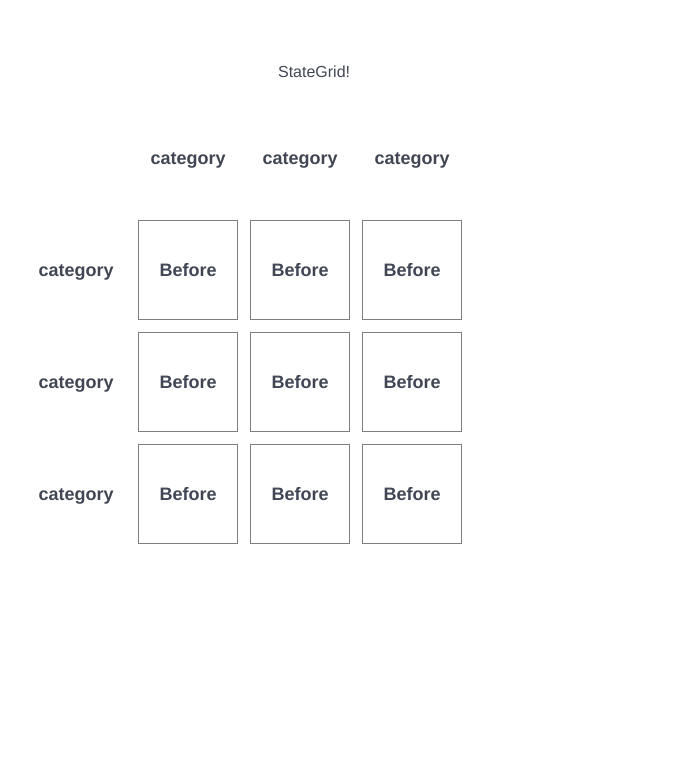
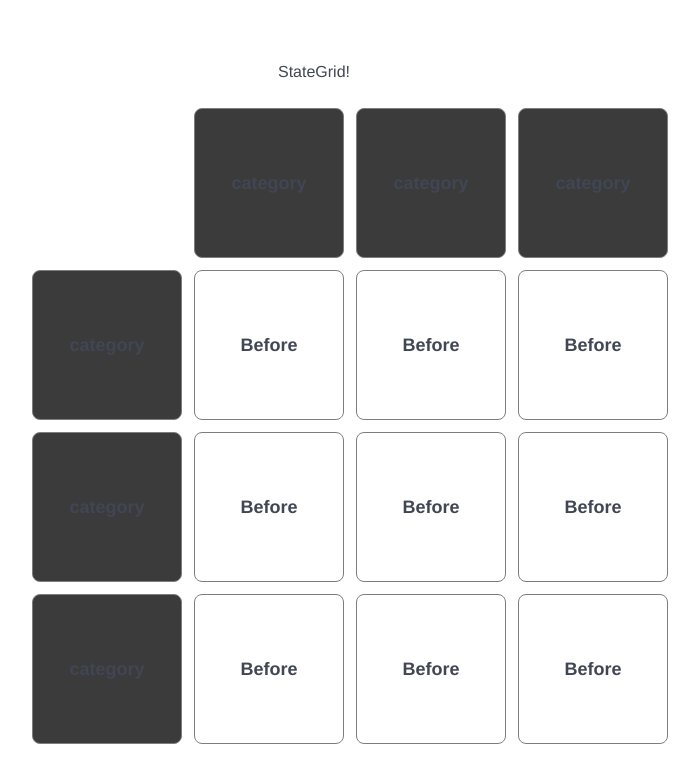
Before and after one commit to ericpetron/stategrid, a Vue app: page / in a window 1280 px wide. Shown: the top 782 px of the page, without its empty margins (326-1025 px from the left). Built offline with nearby package versions, Linux system fonts and the light colour scheme.

Commit message:
okay im stopping

```diff
--- a/src/App.vue
+++ b/src/App.vue
@@ -1,7 +1,15 @@
 <template>
   <h1>StateGrid!</h1>
   <br>
-  <GridItem />
+  <div class="container">
+    <div class="columns is-centered">
+      <div class="column is-half">
+        <GridItem />
+      </div>
+    </div>
+
+  </div>
+
 </template>
 
 <script>
--- /dev/null
+++ b/src/components/category-item.vue
@@ -0,0 +1,49 @@
+<template>
+    <div @click="toggleState" class="cat">
+
+      <p>{{ category }}</p>
+
+    </div>
+  </template>
+
+  <script>
+
+
+
+  export default {
+
+    name: "category-item",
+    components: {
+
+    },
+    data() {
+      return {
+        category: "category",
+      };
+    },
+    methods: {
+
+    },
+
+  };
+  </script>
+
+  <style scoped>
+  .cat {
+    display: flex;
+    align-items: center;
+    justify-content: center;
+    background-color: #3b3b3b;
+    border: 1px solid #7e7e7e;
+    border-radius: 8px;
+    font-size: 18px;
+    font-weight: bold;
+    height: 150px;
+    width: 150px;
+  }
+  .state-style {
+    font-size: 9px;
+    font-weight: bold;
+
+  }
+  </style>
--- a/src/components/grid-item.vue
+++ b/src/components/grid-item.vue
@@ -1,31 +1,31 @@
 <template>
-    <div class="container center">
+    <div class="container is-centered">
         <div class="fixed-grid has-4-cols grid-box">
             <div class="grid">
-                <div class="cell cat"></div> <!-- empty cell -->
+                <div class="cell"></div> <!-- empty cell -->
 
-                <div class="cell cat">category</div>
-                <div class="cell cat">category</div>
-                <div class="cell cat">category</div>
+                <CategoryItem class="cell cat">category</CategoryItem>
+                <CategoryItem class="cell cat">category</CategoryItem>
+                <CategoryItem class="cell cat">category</CategoryItem>
 
 
-                <div class="cell cat">category</div>
+                <CategoryItem class="cell cat">category</CategoryItem>
                 <Item class="cell"/>
                 <Item class="cell"/>
                 <Item class="cell"/>
 
 
-                <div class="cell cat">
+                <CategoryItem class="cell cat">
                     category
-                </div>
+                </CategoryItem>
                 <Item class="cell"/>
                 <Item class="cell"/>
                 <Item class="cell"/>
 
 
-                <div class="cell cat">
+                <CategoryItem class="cell cat">
                     category
-                </div>
+                </CategoryItem>
                 <Item class="cell"/>
                 <Item class="cell"/>
                 <Item class="cell"/>
@@ -37,6 +37,7 @@
 </template>
 
 <script>
+import CategoryItem from './category-item.vue';
 import item from './item-item.vue';
 
 
@@ -44,32 +45,21 @@ export default {
     name: 'grid-item',
     components: {
         Item: item,
-
+        CategoryItem: CategoryItem
     }
 }
 </script>
 
 
 <style>
-    .cat {
-    display: flex;
-    align-items: center;
-    justify-content: center;
+
+    .grid-box {
 
 
-    font-size: 18px;
-    font-weight: bold;
-    height: 100px;
-    width: 100px;
-    }
-    .grid-box {
-        position: absolute;
-        top: 50%;
-        left: 25%;
         grid-gap: 5px;
         height: 300px;
-        width: 330px;
-        max-width: 330px;
+        width: 400px;
+        max-width: 400px;
         max-height: 300px;
     }
 </style>
--- a/src/components/item-item.vue
+++ b/src/components/item-item.vue
@@ -62,10 +62,11 @@ export default {
   justify-content: center;
 
   border: 1px solid #7e7e7e;
+  border-radius: 8px;
   font-size: 18px;
   font-weight: bold;
-  height: 100px;
-  width: 100px;
+  height: 150px;
+  width: 150px;
 }
 .state-style {
   font-size: 9px;
--- a/src/components/search-bar.vue
+++ b/src/components/search-bar.vue
@@ -20,7 +20,7 @@
 
         </div>
 
-        <div class="dropdown floating-input" style="margin-top: 2em;" :class="{ 'is-active': filteredItems.length > 0 }">
+        <div class="dropdown floating-input" style="margin-top: 1em;" :class="{ 'is-active': filteredItems.length > 0 }">
         <div class="dropdown-menu" role="menu">
             <div class="dropdown-content ">
             <a
@@ -174,8 +174,8 @@ export default {
     }
     .floating-input {
         position: absolute;
+
         top: 50%;
-        left: 50%;
         transform: translate(-50%, -50%);
         width: 300px;
         z-index: 10;
@@ -190,7 +190,7 @@ export default {
     }
     .search-button {
         margin-top: 1em;
-        font-size: 8px;
+        font-size: 10px;
     }
 
 </style>
```
